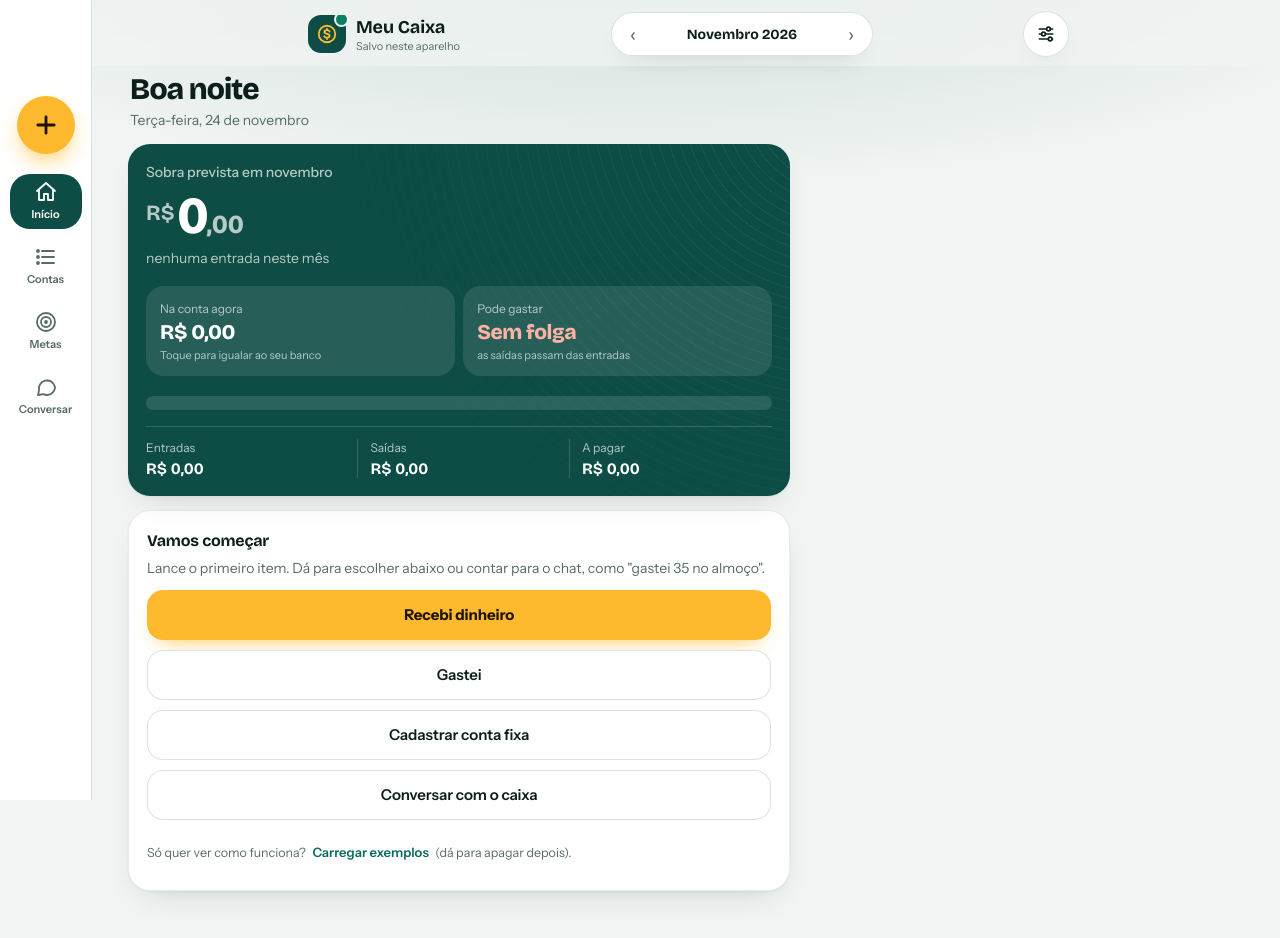
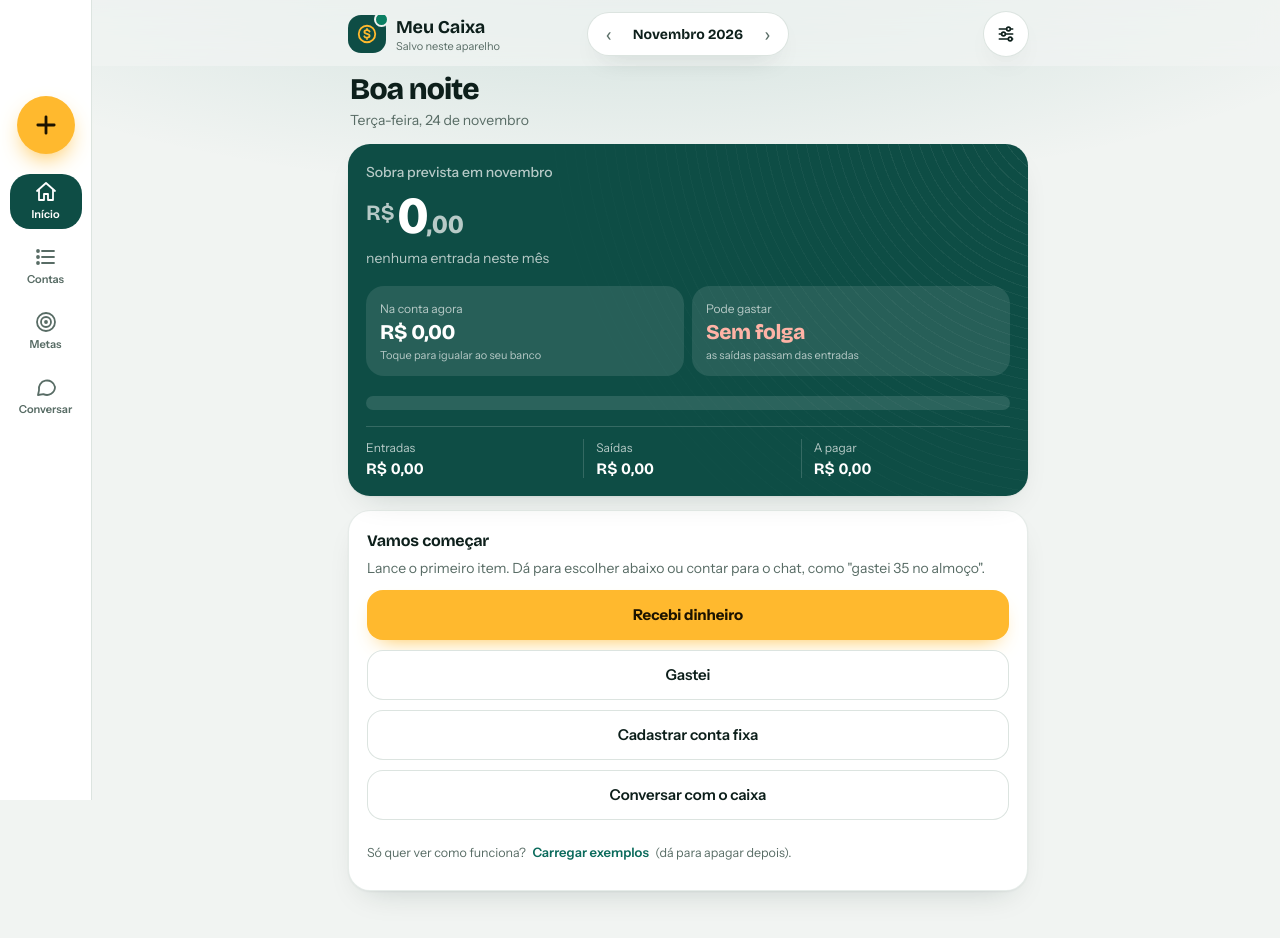
Before and after one commit to RennanALB/MeuCaixa, a plain HTML site: page index.html in a window 1280 px wide. Drawn offline with nearby package versions, Linux system fonts and the light colour scheme.

Commit message:
Desktop: cabeçalho e conteúdo alinhados e centralizados
Co-Authored-By: Claude Sonnet 5.5 <noreply@anthropic.com>
Claude-Session: https://claude.ai/code/session_01C5g3dPGzLPam9R4f3mAVvN

```diff
--- a/index.html
+++ b/index.html
@@ -515,6 +515,26 @@ input,select,textarea{border-radius:var(--rad-md);min-height:50px}
 @media(prefers-color-scheme:dark){:root:not([data-theme="light"]) .fchip[aria-pressed="true"],:root:not([data-theme="light"]) .seg button[aria-pressed="true"]:not(.o):not(.i){box-shadow:inset 0 0 0 1px rgba(255,255,255,.18)}}
 :root[data-theme="dark"] .fchip[aria-pressed="true"],:root[data-theme="dark"] .seg button[aria-pressed="true"]:not(.o):not(.i){box-shadow:inset 0 0 0 1px rgba(255,255,255,.18)}
 </style>
+<style>
+/* desktop: cabeçalho e conteúdo sempre com a mesma largura e centralizados */
+@media(min-width:900px){.page,.bar-in{max-width:820px}}
+@media(min-width:1000px){
+  .page,.bar-in{max-width:1120px}
+  body:has(#vcontas:not([hidden])) .page,body:has(#vcontas:not([hidden])) .bar-in,
+  body:has(#vchat:not([hidden])) .page,body:has(#vchat:not([hidden])) .bar-in{max-width:760px}
+  body:has(#vinicio:not([hidden]) .cs:empty) .page,body:has(#vinicio:not([hidden]) .cs:empty) .bar-in{max-width:680px}
+  .dash:has(>.cs:empty){grid-template-columns:minmax(0,1fr)}
+}
+</style>
+<style>
+@media(min-width:900px){
+  .bar-in{display:grid;grid-template-columns:1fr auto 1fr;gap:10px}
+  .bar-in>.monthnav{justify-self:center}
+  .bar-in>#menu{justify-self:end}
+}
+@media(min-width:1000px){.hero .rleg{grid-template-columns:repeat(4,minmax(0,1fr));gap:10px 16px}}
+</style>
+<style>.dash .group{margin-top:6px}.dash .cs>.group:first-child{margin-top:0}</style>
 <div id="splash" role="status" aria-label="Carregando o Meu Caixa"><div class="sp-in"><span class="sp-logo" aria-hidden="true"><svg viewBox="0 0 64 64"><circle cx="32" cy="32" r="26" fill="#FFB92E"/><circle cx="32" cy="32" r="26" fill="none" stroke="#fff" stroke-opacity=".4" stroke-width="2"/><path d="M38 24.5c-1-2.4-3.4-3.6-6-3.6-3.4 0-5.8 1.8-5.8 4.6 0 6.8 12.4 3.2 12.4 10 0 2.9-2.6 4.8-6.4 4.8-3 0-5.6-1.4-6.6-4M32 17v30" fill="none" stroke="#0A3B34" stroke-width="3.6" stroke-linecap="round"/></svg></span><b>Meu Caixa</b><span class="sp-bar"><i></i></span><small>Abrindo seu caixa…</small></div></div>
 <header class="bar">
   <div class="bar-in">
```
